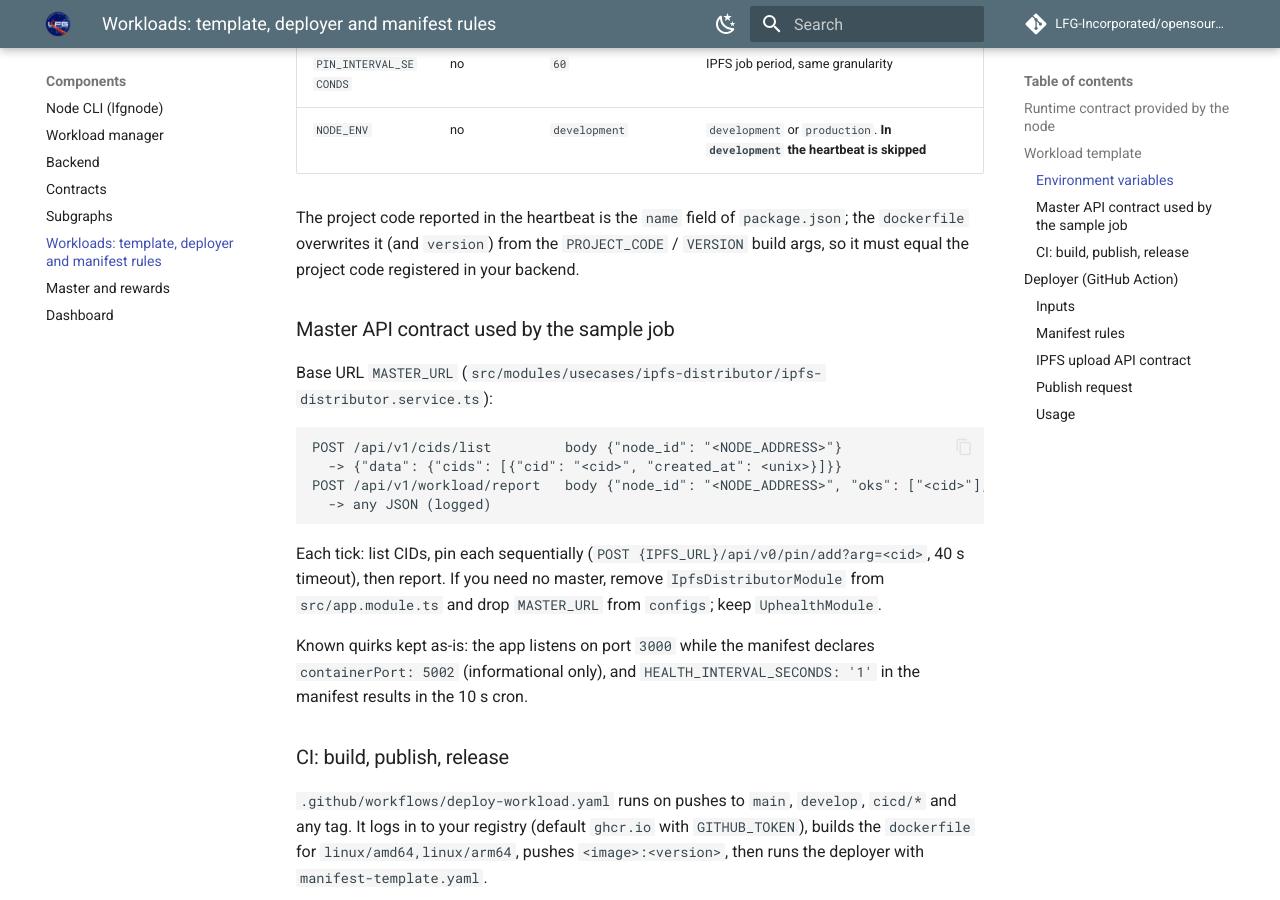
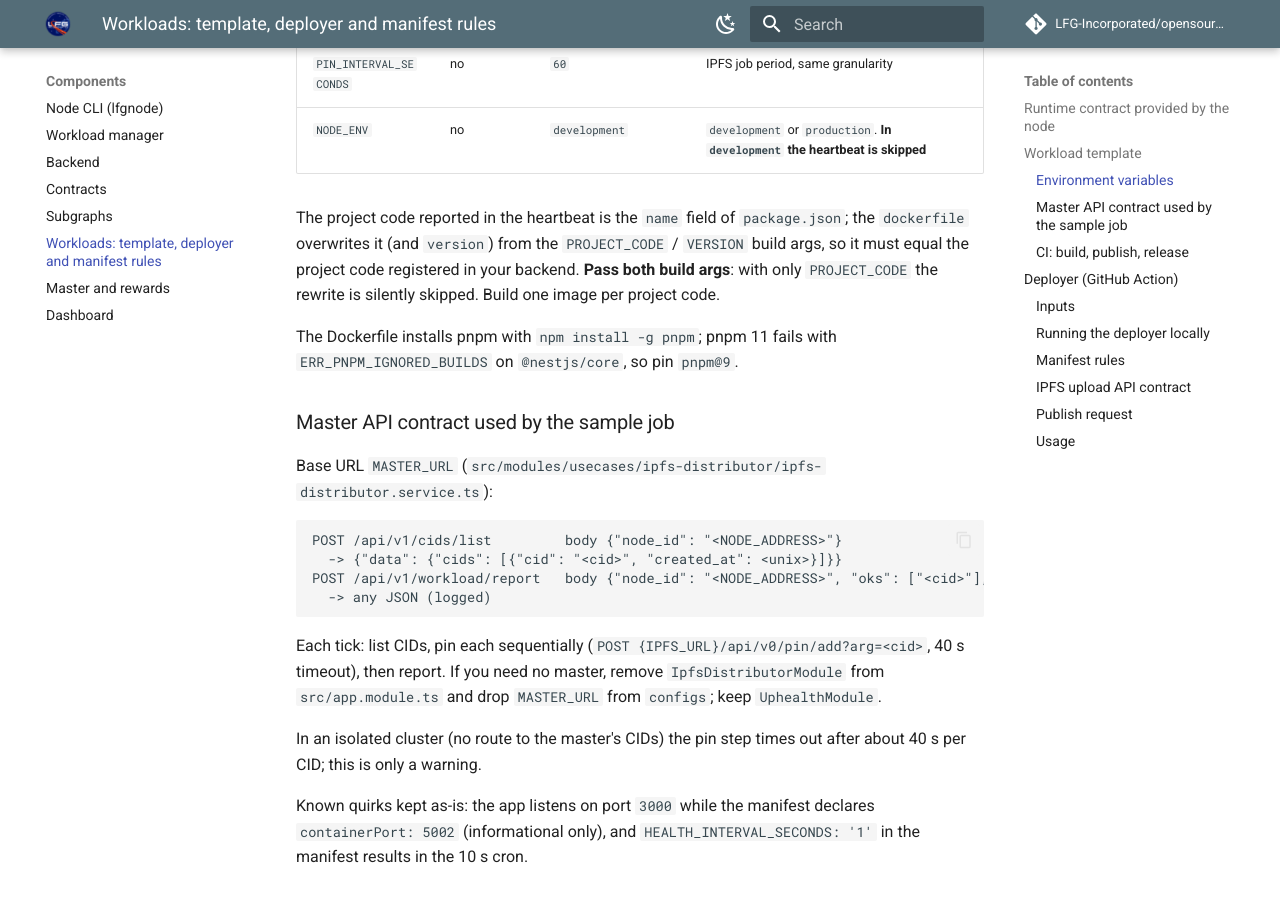
Before and after one commit to LFGInc/node-system-docs, an MkDocs documentation site: the page built from docs/workloads.md, in a window 1280 px wide and 900 px high, scrolled down 2437 px. Built offline with MkDocs 1.6.1 and Material for MkDocs 9.7.7, drawn with Linux system fonts in a browser that asks for light colours; comment, search, counter and statistics services are not loaded; some of the changed text lies outside the part shown.

Commit message:
docs: workloads, contracts, subgraphs and dashboard findings
Co-Authored-By: Claude Opus 5.5 <noreply@anthropic.com>

```diff
--- a/docs/workloads.md
+++ b/docs/workloads.md
@@ -89,7 +89,11 @@ Validated in `src/configs/index.ts` (`envalid`; the process exits on missing req
 
 The project code reported in the heartbeat is the `name` field of `package.json`; the `dockerfile`
 overwrites it (and `version`) from the `PROJECT_CODE` / `VERSION` build args, so it must equal the project
-code registered in your backend.
+code registered in your backend. **Pass both build args**: with only `PROJECT_CODE` the rewrite is silently
+skipped. Build one image per project code.
+
+The Dockerfile installs pnpm with `npm install -g pnpm`; pnpm 11 fails with `ERR_PNPM_IGNORED_BUILDS` on
+`@nestjs/core`, so pin `pnpm@9`.
 
 ### Master API contract used by the sample job
 
@@ -105,6 +109,9 @@ POST /api/v1/workload/report   body {"node_id": "<NODE_ADDRESS>", "oks": ["<cid>
 Each tick: list CIDs, pin each sequentially (`POST {IPFS_URL}/api/v0/pin/add?arg=<cid>`, 40 s timeout),
 then report. If you need no master, remove `IpfsDistributorModule` from `src/app.module.ts` and drop
 `MASTER_URL` from `configs`; keep `UphealthModule`.
+
+In an isolated cluster (no route to the master's CIDs) the pin step times out after about 40 s per CID; this
+is only a warning.
 
 Known quirks kept as-is: the app listens on port `3000` while the manifest declares
 `containerPort: 5002` (informational only), and `HEALTH_INTERVAL_SECONDS: '1'` in the manifest results in
@@ -159,6 +166,13 @@ Behaviour change versus releases up to `v0.2.5`: `baseurl` no longer defaults to
 `ipfs_api_url` is new and required, `enable_datagram` defaults to `"false"`, the datagram image is an
 input, signature headers are no longer logged, and the unused `time` output was removed. The backend
 removed its datagram integration, so leave `enable_datagram` off.
+
+### Running the deployer locally
+
+The action is plain Node: after building it, run `node dist/index.js` with the inputs as `INPUT_<NAME>`
+environment variables (`INPUT_BASEURL`, `INPUT_IPFS_API_URL`, `INPUT_CODE`, `INPUT_VERSION`, `INPUT_IMAGE`,
+`INPUT_MANIFEST`, `INPUT_PUBLISHER_PRIVATE_KEY`). The master sample's `POST /api/v1/static/text` satisfies
+`ipfs_api_url`. Used by the [local test](local-testing.md).
 
 ### Manifest rules
 
```
Also changed, not shown: docs/contracts.md (+13 -3 lines), docs/dashboard.md (+9 -4 lines), docs/subgraphs.md (+2 -1 lines).
